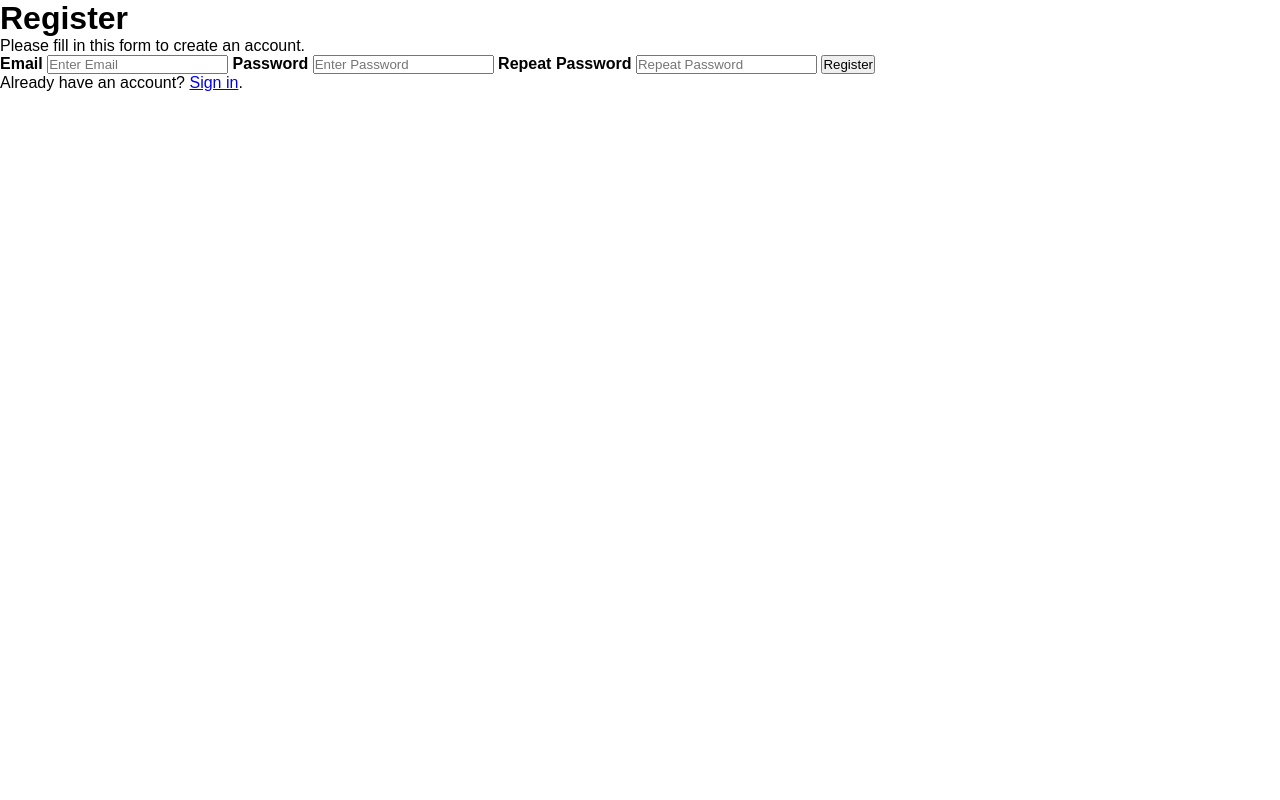
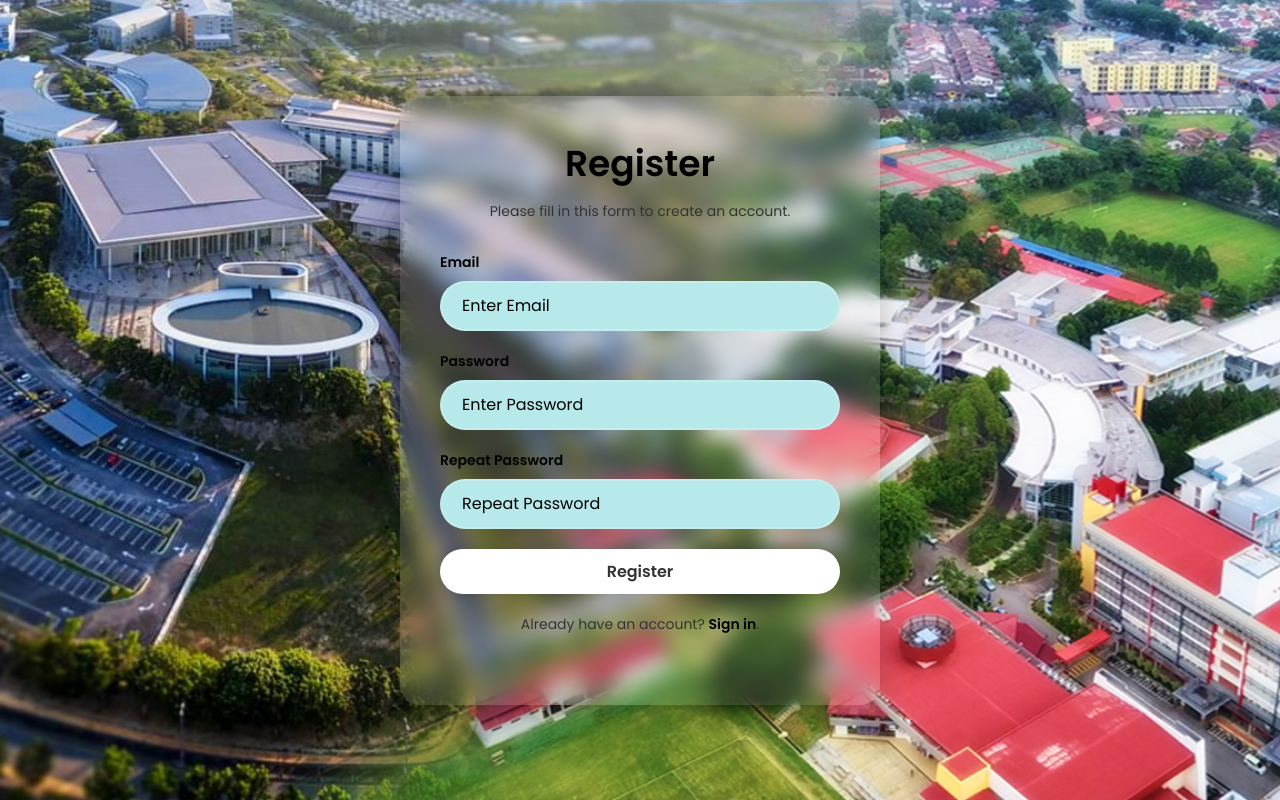
Before and after one commit to YeeHong-kyc/Mini-IT-Project, a Flask app: template templates/Register.html in a window 1280 px wide. Run offline with Flask 3, Linux system fonts and the light colour scheme; the template is opened without the code that fills it, so the values that code supplies are empty.

Commit message:
register css almost done but not ready to run

```diff
--- a/static/styles/style_register.css
+++ b/static/styles/style_register.css
@@ -1,9 +1,101 @@
-@import url('https://fonts.googleapis.com/css2?family=Crimson+Pro:wght@400;700&display=swap');
-
+@import url('https://fonts.googleapis.com/css2?family=Poppins:wght@400;600&display=swap');
 
 * {
-    margin: 0;
-    padding: 0;
-    box-sizing: border-box;
-    font-family: "Poppins", sans-serif;
+  margin: 0;
+  padding: 0;
+  box-sizing: border-box;
+  font-family: 'Poppins', sans-serif;
 }
+
+body {
+  display: flex;
+  justify-content: center;
+  align-items: center;
+  min-height: 100vh;
+  background-image: url('Image/1280_720_2.jpg');
+  background-repeat: no-repeat;
+  background-size: cover;
+  background-position: center;
+}
+
+form {
+  width: 480px;
+  background-color: rgba(255, 255, 255, 0.1);
+  backdrop-filter: blur(10px);
+  border-radius: 20px;
+  padding: 40px;
+  color: #000;
+  box-shadow: 0 8px 32px rgba(0, 0, 0, 0.25);
+}
+
+h1 {
+  font-size: 36px;
+  margin-bottom: 10px;
+  text-align: center;
+}
+
+p {
+  text-align: center;
+  font-size: 14px;
+  margin-bottom: 30px;
+  color: #333;
+}
+
+label {
+  display: block;
+  margin-bottom: 8px;
+  font-weight: 600;
+  font-size: 14px;
+  color: #000;
+}
+
+input[type="text"],
+input[type="password"] {
+  width: 100%;
+  height: 50px;
+  margin-bottom: 20px;
+  padding: 0 20px;
+  border-radius: 40px;
+  border: 2px solid rgba(255, 255, 255, 0.2);
+  background-color: #b7e8ea;
+  font-size: 16px;
+  color: #000;
+  outline: none;
+}
+
+input::placeholder {
+  color: #000;
+}
+
+.registerbtn {
+  width: 100%;
+  height: 45px;
+  background-color: #fff;
+  color: #333;
+  font-size: 16px;
+  font-weight: 600;
+  border: none;
+  border-radius: 40px;
+  cursor: pointer;
+  transition: background-color 0.3s ease;
+  box-shadow: 0 0 10px rgba(0, 0, 0, 0.1);
+}
+
+.registerbtn:hover {
+  background-color: #f0f0f0;
+}
+
+.container.signin {
+  text-align: center;
+  margin-top: 20px;
+}
+
+.container.signin a {
+  color: #000;
+  text-decoration: none;
+  font-weight: 600;
+}
+
+.container.signin a:hover {
+  text-decoration: underline;
+}
```
